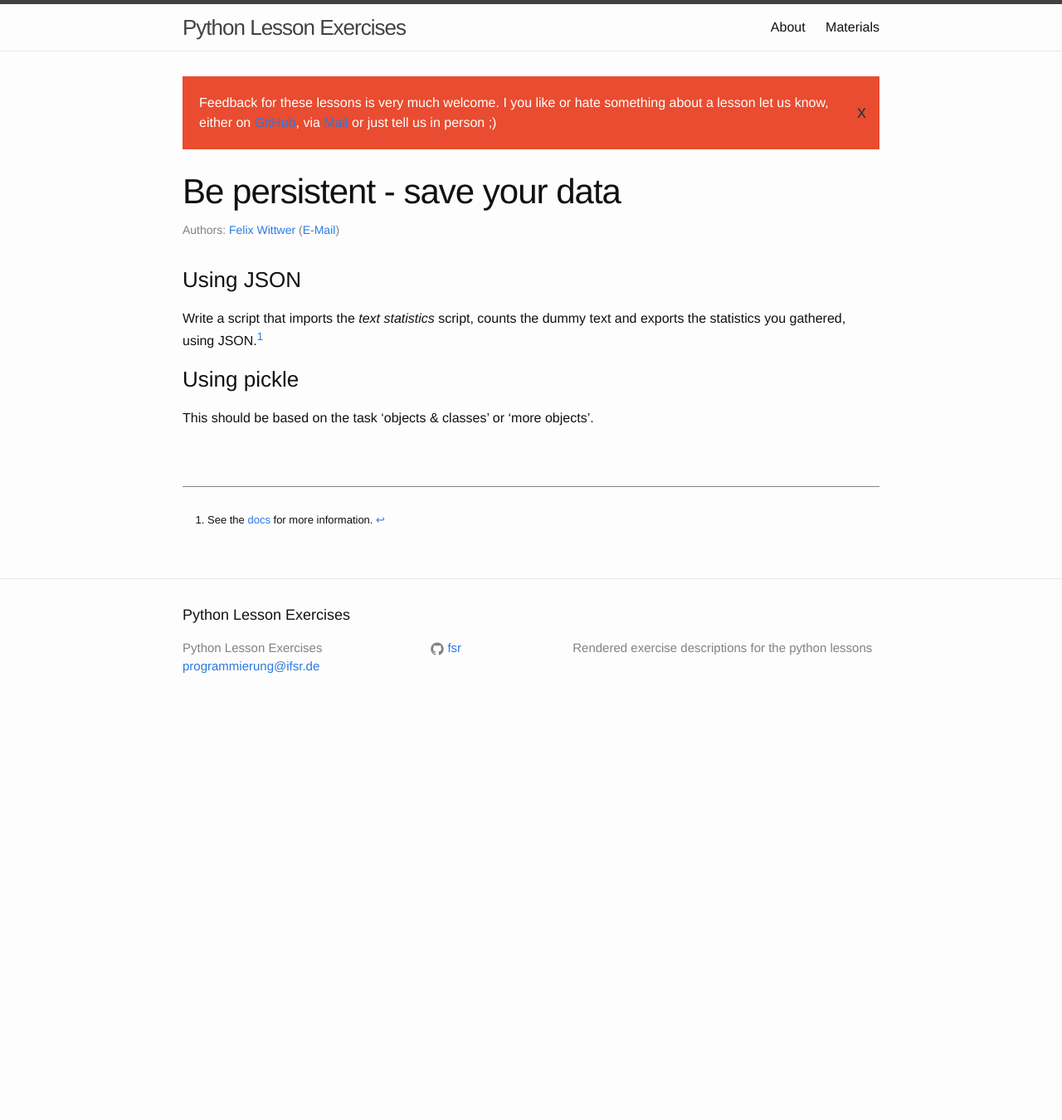
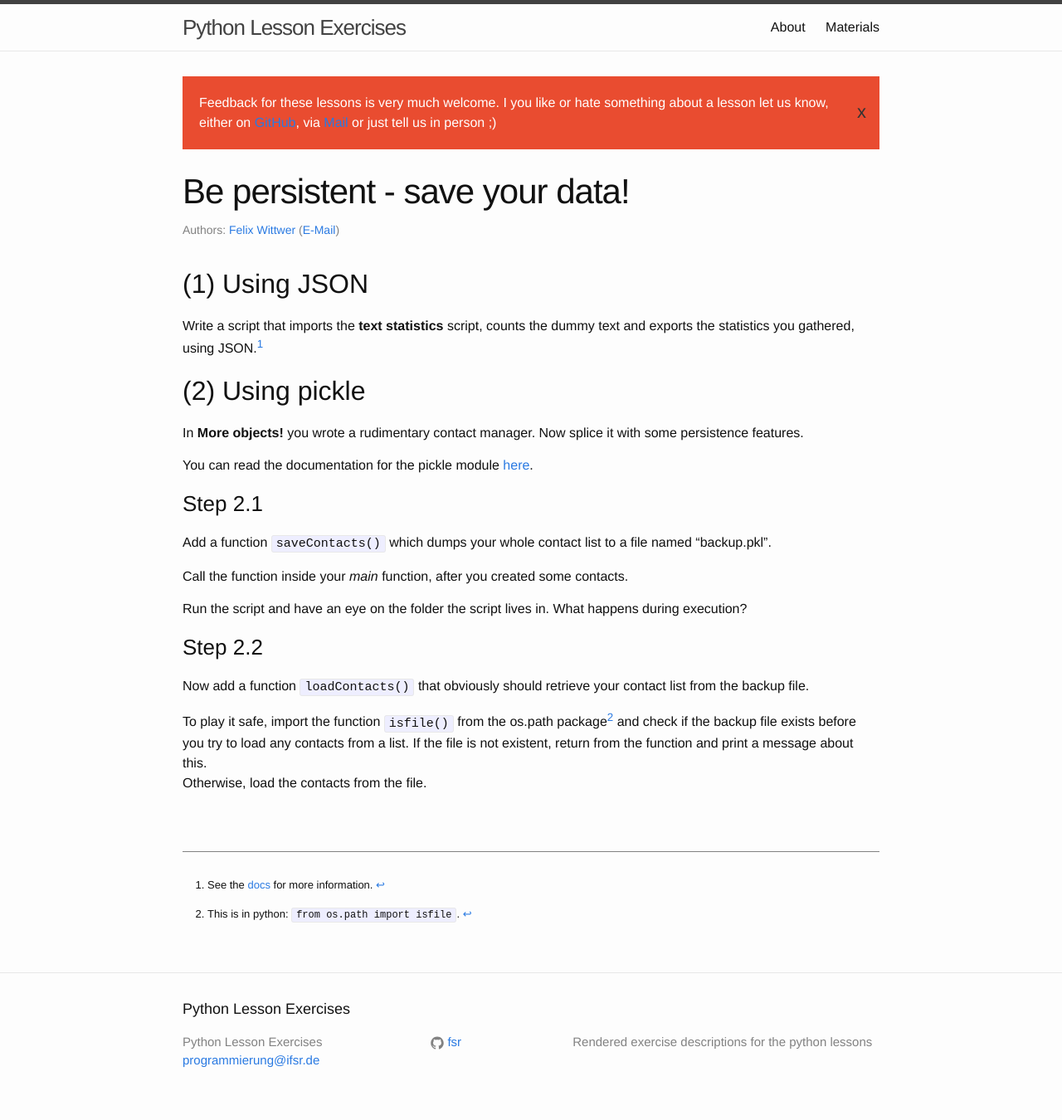
Before and after one commit to fsr/python-lessons, a Jekyll site: the page built from _exercises/persistence.md, in a window 1280 px wide. Shown: the whole page at 83% size. Built offline with Jekyll 4.4.1, drawn with Linux system fonts in a browser that asks for light colours; before the commit the page ends 900 px from its top, so only the background shows below that.

Commit message:
Start persistence task, finish 'more objects'

```diff
--- a/_exercises/persistence.md
+++ b/_exercises/persistence.md
@@ -1,17 +1,38 @@
 ---
-title: Be persistent - save your data
+title: Be persistent - save your data!
 status: drafty
 authors: felixw
 ---
 
-### Using JSON
+## (1) Using JSON
 
-Write a script that imports the *text statistics* script, counts the dummy text and exports the statistics you gathered, using JSON.[^jsondocs]
+Write a script that imports the __text statistics__ script, counts the dummy text and exports the statistics you gathered, using JSON.[^jsondocs]
 
 [^jsondocs]:
     See the [docs](https://docs.python.org/3/library/json.html) for more information.
 
 
-### Using pickle
+## (2) Using pickle
 
-This should be based on the task 'objects & classes' or 'more objects'.
+In __More objects!__ you wrote a rudimentary contact manager. Now splice it with some persistence features.
+
+You can read the documentation for the pickle module [here](https://docs.python.org/3/library/pickle.html).
+
+### Step 2.1
+
+Add a function `saveContacts()` which dumps your whole contact list to a file named "backup.pkl".
+
+Call the function inside your *main* function, after you created some contacts.
+
+Run the script and have an eye on the folder the script lives in. What happens during execution?
+
+
+### Step 2.2
+
+Now add a function `loadContacts()` that obviously should retrieve your contact list from the backup file.
+
+To play it safe, import the function `isfile()` from the os.path package[^cheat] and check if the backup file exists before you try to load any contacts from a list. If the file is not existent, return from the function and print a message about this.
+Otherwise, load the contacts from the file.
+
+[^cheat]:
+    This is in python: `from os.path import isfile`.
```
Also changed, not shown: _exercises/more-objects.md (+18 -3 lines).
